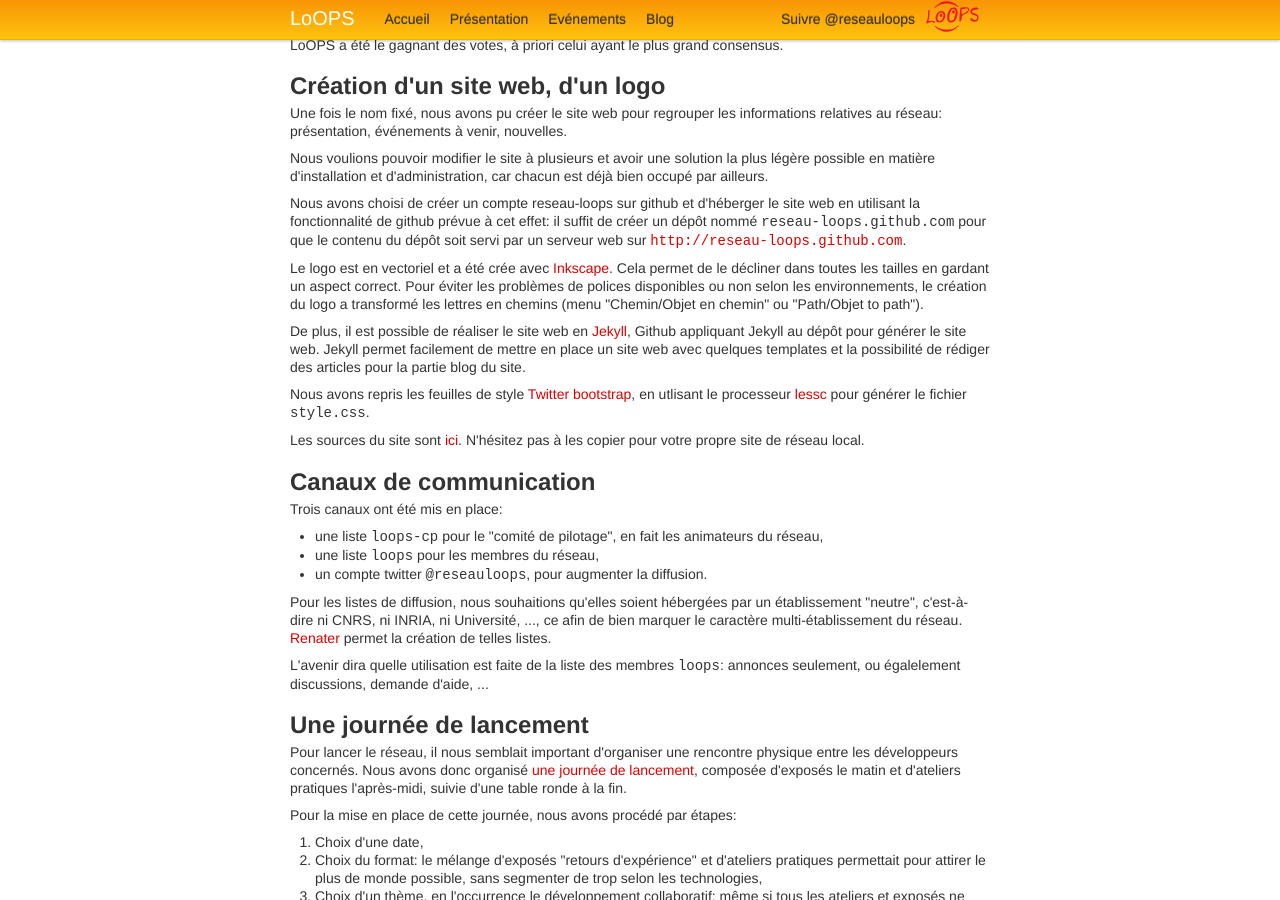
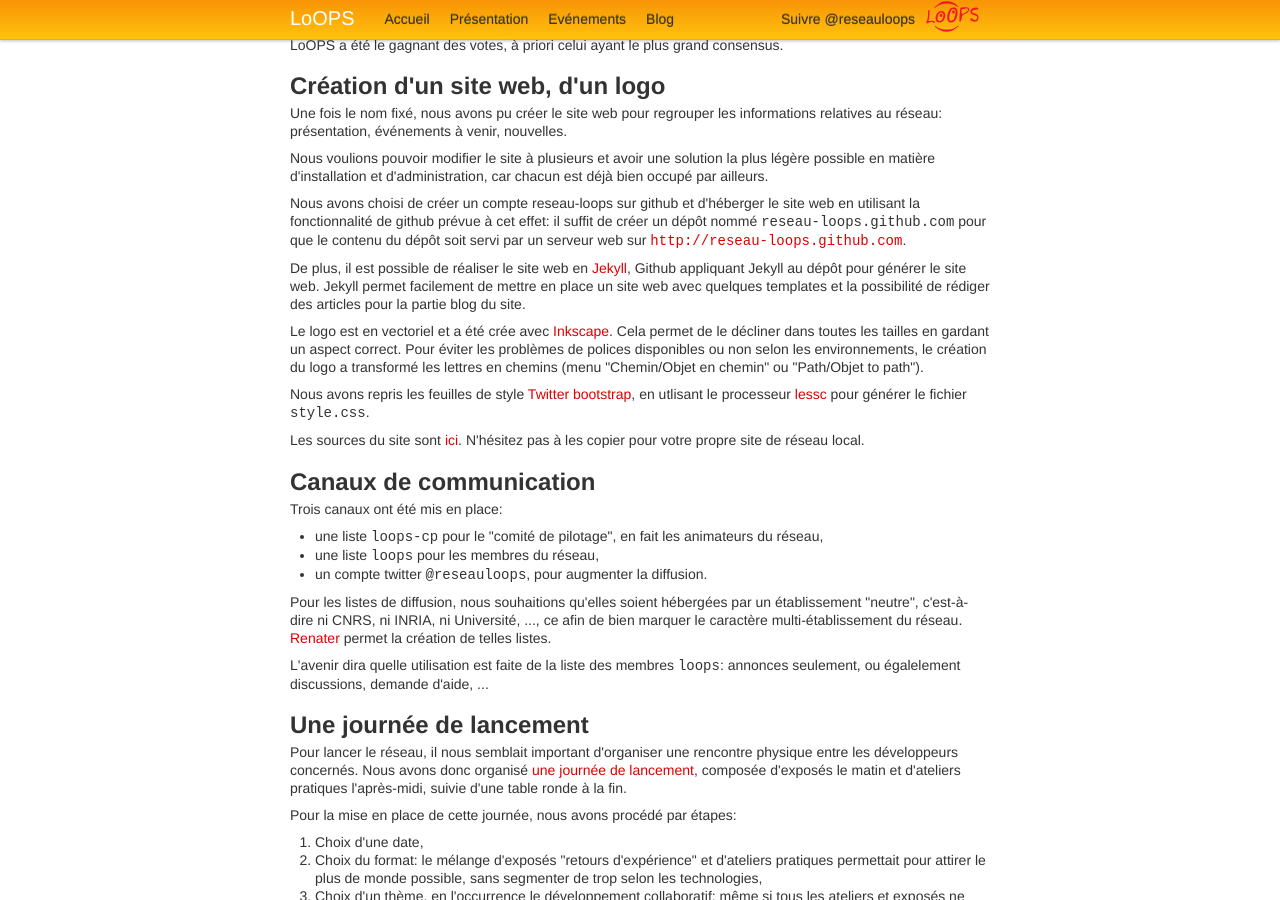
Before and after one commit to reseau-loops/reseau-loops.github.com, a Jekyll site: the page built from _posts/2012-06-05-loops-making-of.html, in a window 1280 px wide and 900 px high, scrolled down 418 px. Built offline with Jekyll 4.4.1, drawn with Linux system fonts in a browser that asks for light colours; Markdown is read by kramdown in place of the engine named in the settings; comment, search, counter and statistics services are not loaded.

Commit message:
inversion deux paragraphes

```diff
--- a/_posts/2012-06-05-loops-making-of.html
+++ b/_posts/2012-06-05-loops-making-of.html
@@ -52,18 +52,18 @@ un dépôt nommé <tt>reseau-loops.github.com</tt> pour que le contenu du dépô
 par un serveur web sur <a href="http://reseau-loops.github.com"><tt>http://reseau-loops.github.com</tt></a>.
 </p>
 <p>
+De plus, il est possible de réaliser le site web en
+<a href="http://jekyllrb.com/">Jekyll</a>, Github appliquant Jekyll au
+dépôt pour générer le site web. Jekyll permet facilement de mettre en place un site web
+avec quelques templates et la possibilité de rédiger des articles pour la partie blog
+du site.
+</p>
+<p>
 Le logo est en vectoriel et a été crée avec <a href="http://inkscape.org">Inkscape</a>.
 Cela permet de le décliner dans toutes les tailles en gardant un aspect correct.
 Pour éviter les problèmes de polices disponibles ou non selon les environnements,
 le création du logo a transformé les lettres en chemins (menu "Chemin/Objet en
 chemin" ou "Path/Objet to path").
-</p>
-<p>
-De plus, il est possible de réaliser le site web en
-<a href="http://jekyllrb.com/">Jekyll</a>, Github appliquant Jekyll au
-dépôt pour générer le site web. Jekyll permet facilement de mettre en place un site web
-avec quelques templates et la possibilité de rédiger des articles pour la partie blog
-du site.
 </p>
 <p>
 Nous avons repris les feuilles de style
```
